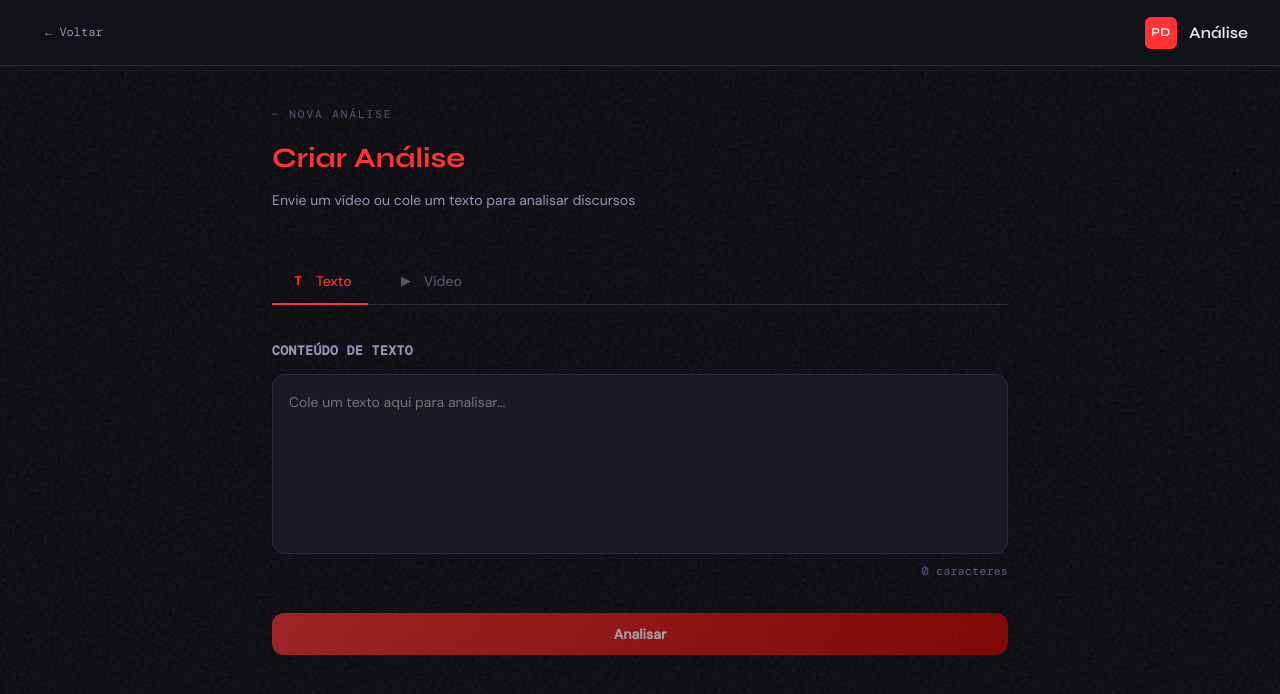
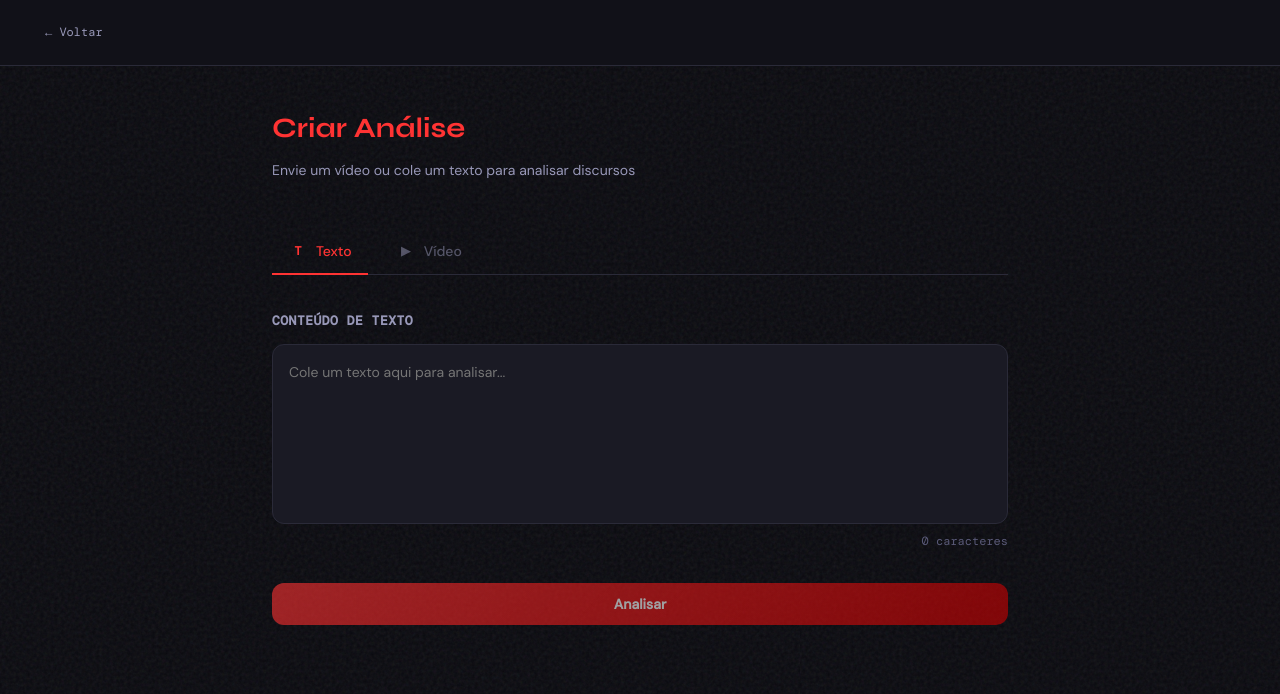
Before and after one commit to erlonL/pln-demo, a Vue app in the folder frontend/: page /analyse in a window 1280 px wide. Shown: the top 694 px of the page. Built offline with nearby package versions, Linux system fonts and the light colour scheme; the HTML template or start-up script is replaced by a standard one.

Commit message:
adjusted pages

```diff
--- a/frontend/src/pages/AnalysePage.vue
+++ b/frontend/src/pages/AnalysePage.vue
@@ -2,17 +2,12 @@
   <div class="analyse-page">
     <nav class="topbar">
       <RouterLink to="/" class="back-btn">← Voltar</RouterLink>
-      <div class="topbar-title">
-        <span class="logo-sm">PD</span>
-        <h2 class="topbar-name">Análise</h2>
-      </div>
     </nav>
 
     <div class="page-body">
       <!-- Form Section -->
       <main class="analyse-form">
         <div class="form-header">
-          <div class="section-label">— Nova Análise</div>
           <h1 class="form-title">Criar Análise</h1>
           <p class="form-description">Envie um vídeo ou cole um texto para analisar discursos</p>
         </div>
--- a/frontend/src/pages/LandingPage.vue
+++ b/frontend/src/pages/LandingPage.vue
@@ -21,7 +21,6 @@
     <!-- Content below banner - seamlessly integrated -->
     <div class="landing-content">
       <section class="new-analysis-section">
-        <div class="section-label">— Criar</div>
         <RouterLink to="/analyse" class="new-analysis-card">
           <div class="analysis-icon">+</div>
           <div class="analysis-text">
@@ -32,7 +31,8 @@
         </RouterLink>
       </section>
 
-      <section class="videos-section">
+      <!-- FEATURE FLAG: VIDEOS SECTION DISABLED - Change enableVideosSection to true to enable -->
+      <section class="videos-section" v-if="enableVideosSection">
         <div class="section-label">— Análises Disponíveis</div>
 
         <div v-if="loading" class="state-msg">
@@ -289,7 +289,7 @@ onMounted(async () => {
   position: relative;
   z-index: 3;
   width: 100%;
-  padding: 60px 32px 60px;
+  padding: -60px 32px 60px;
   background: #0a0a0a;
 }
 
```
